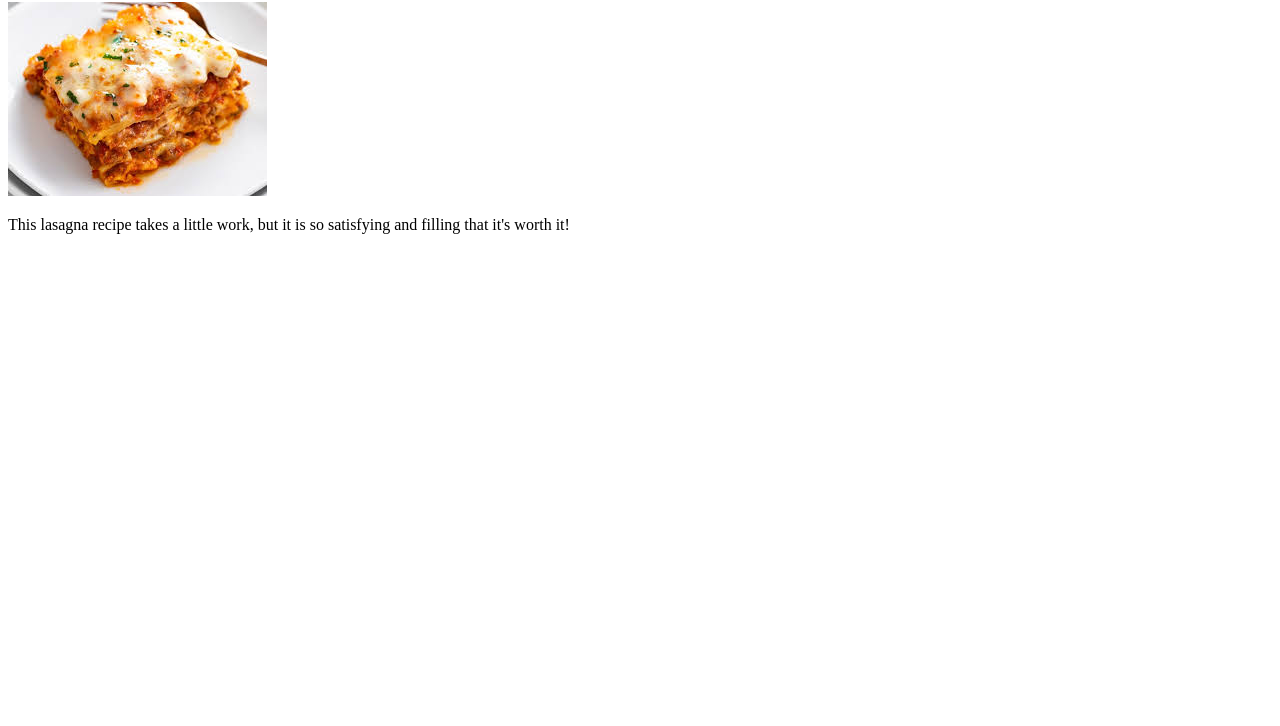
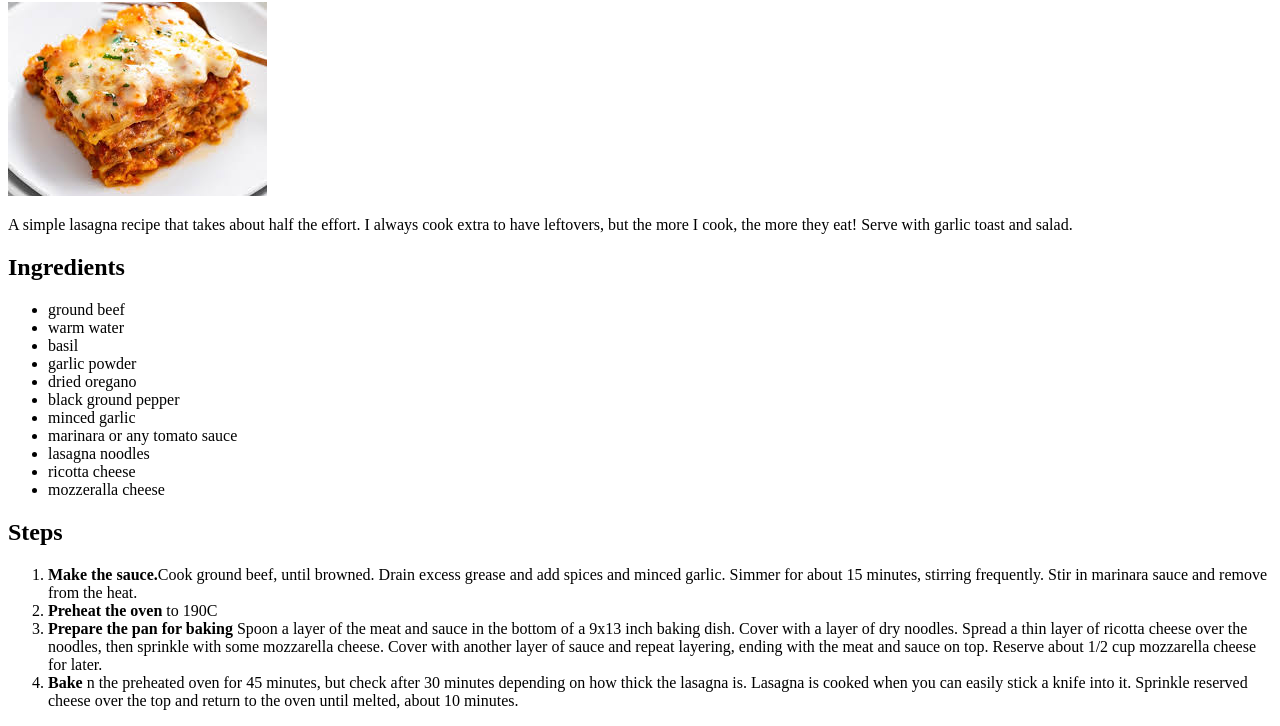
Before and after one commit to tinatams/odin-recipes, a plain HTML site: page recipes/lasagna.html in a window 1280 px wide. Shown: the part 78-804 px from the top of the page. Drawn offline with Linux system fonts and the light colour scheme.

Commit message:
finished lasagna page adding steps and ingredients

```diff
--- a/recipes/lasagna.html
+++ b/recipes/lasagna.html
@@ -9,8 +9,29 @@
     <body>
         <h1>Lasagna</h1>
         <img src="../images/lasagna.jpg">
-        <p>This lasagna recipe takes a little work, but it is so satisfying and filling that it's worth it!</p>
+        <p>A simple lasagna recipe that takes about half the effort. I always cook extra to have leftovers, but the more I cook, the more they eat! Serve with garlic toast and salad.</p>
 
+        <h2>Ingredients</h2>
+        <ul>
+            <li>ground beef</li>
+            <li>warm water</li>
+            <li>basil</li>
+            <li>garlic powder</li>
+            <li>dried oregano</li>
+            <li>black ground pepper</li>
+            <li>minced garlic</li>
+            <li>marinara or any tomato sauce</li>
+            <li>lasagna noodles</li>
+            <li>ricotta cheese</li>
+            <li>mozzeralla cheese</li>
+        </ul>
 
+        <h2>Steps</h2>
+        <ol>
+            <li><strong>Make the sauce.</strong>Cook ground beef, until browned. Drain excess grease and add spices and minced garlic. Simmer for about 15 minutes, stirring frequently. Stir in marinara sauce and remove from the heat.</li>
+            <li><strong>Preheat the oven</strong> to 190C</li>
+            <li><strong>Prepare the pan for baking</strong> Spoon a layer of the meat and sauce in the bottom of a 9x13 inch baking dish. Cover with a layer of dry noodles. Spread a thin layer of ricotta cheese over the noodles, then sprinkle with some mozzarella cheese. Cover with another layer of sauce and repeat layering, ending with the meat and sauce on top. Reserve about 1/2 cup mozzarella cheese for later.</li>
+            <li><strong>Bake</strong> n the preheated oven for 45 minutes, but check after 30 minutes depending on how thick the lasagna is. Lasagna is cooked when you can easily stick a knife into it. Sprinkle reserved cheese over the top and return to the oven until melted, about 10 minutes.</li>
+        </ol>
     </body>
 </html>
```
Also changed, not shown: index.html (+2 -2 lines).
